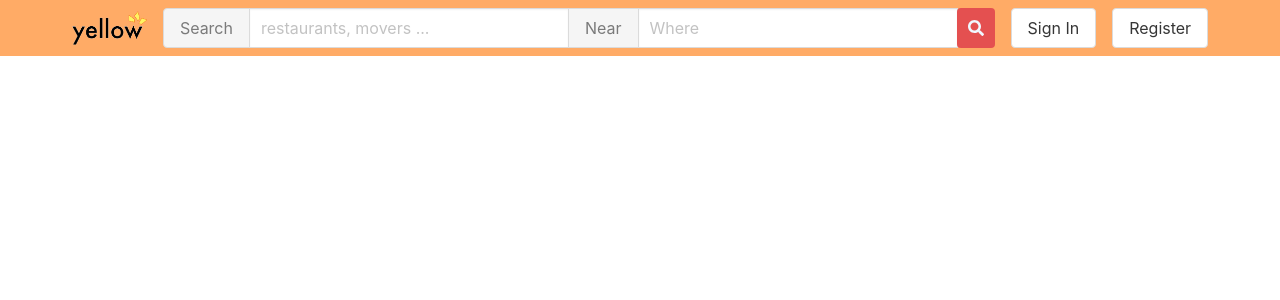
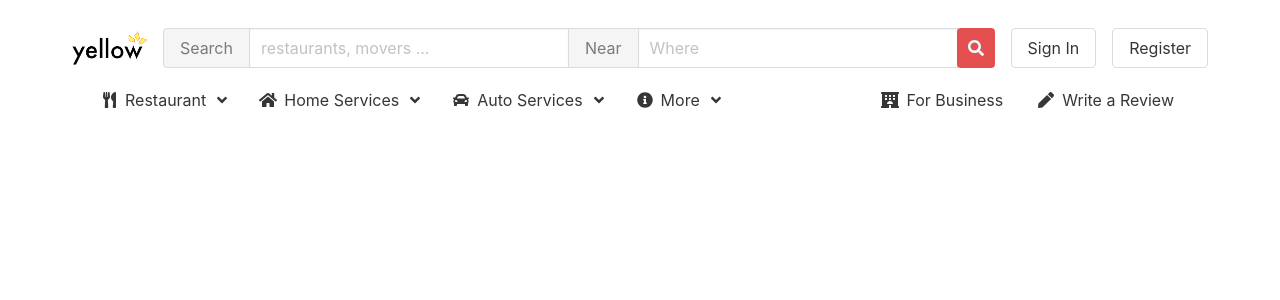
Before and after one commit to saqibhasib/yelp-clone, a React (Create React App) app: page /search in a window 1280 px wide. Shown: the top 300 px of the page. Built offline with nearby package versions, Linux system fonts and the light colour scheme.

Commit message:
add Sub Nav bar

```diff
--- a/src/NavBarMain/NavBarMain.js
+++ b/src/NavBarMain/NavBarMain.js
@@ -8,6 +8,7 @@
         <div className={styles['nav-bar']}>
             <img src={logo} className={styles.logo} alt="logo"/>
             <SearchBar small/>
+
             <button className={`button ${styles['nav-button']}`}>Sign In</button>
             <button className={`button ${styles['nav-button']}`}>Register</button>
         </div>
--- a/src/NavBarMain/NavBarMain.module.css
+++ b/src/NavBarMain/NavBarMain.module.css
@@ -1,9 +1,8 @@
 .nav-bar {
     display: flex;
-    background: rgb(255, 171, 102);
 
-    padding-bottom: .5rem;
-    padding-top: .5rem;
+    padding-bottom: .75rem;
+    padding-top: 1.75rem;
     align-items: center;
     justify-content: center;
 }
--- /dev/null
+++ b/src/NavBarMain/SubNav/SubNav.js
@@ -0,0 +1,32 @@
+import React from 'react';
+import { SubNavItem } from './SubNavItem/SubNavItem';
+import styles from './SubNav.module.css';
+
+export function SubNav(){
+    return(
+        <div className={styles['container']}>
+            <div className={styles['sub-nav']}>
+                <div>
+                    <SubNavItem label='Restaurant' icon='fa-utensils'/>
+                    <SubNavItem label="Home Services" icon='fa-home'/>
+                    <SubNavItem label='Auto Services' icon='fa-car'/>
+                    <SubNavItem label='More' icon='fa-info-circle'/>
+                </div>
+                <div>
+                    <button className={`button ${styles['subnav-button']}`}>
+                        <span className="icon is-small">
+                            <i className="fas fa-hotel"></i>
+                        </span>
+                        <span>For Business</span>
+                    </button>
+                    <button className={`button ${styles['subnav-button']}`}>
+                        <span className="icon is-small">
+                            <i className="fas fa-pen"></i>
+                        </span>
+                        <span>Write a Review</span>
+                    </button>
+                </div>
+            </div>
+        </div>
+    );
+};
--- /dev/null
+++ b/src/NavBarMain/SubNav/SubNav.module.css
@@ -0,0 +1,16 @@
+.sub-nav {
+    display: flex;
+    justify-content: space-between;
+    max-width: 1100px;
+    width: 100%;
+}
+
+.container{
+    display: flex;
+    justify-content: center;
+}
+
+.subnav-button{
+    border: none;
+    margin-left: 0.5rem;
+}
--- /dev/null
+++ b/src/NavBarMain/SubNav/SubNavItem/SubNavItem.js
@@ -0,0 +1,27 @@
+import React from 'react';
+import styles from './SubNavItem.module.css';
+
+export function SubNavItem(props){
+    return(
+        <div className="dropdown is-hoverable">
+            <div className="dropdown-trigger">
+                <button className={`button ${styles['sub-nav-item']}`} aria-haspopup="true" aria-controls="dropdown-menu4">
+                <span className={`icon is-small $styles["search-icon"]`}>
+                    <i className={`fas ${props.icon}`}></i>
+                </span>
+                <span>{props.label}</span>
+                <span className="icon is-small">
+                    <i className="fas fa-angle-down" aria-hidden="true"></i>
+                </span>
+                </button>
+            </div>
+            <div className="dropdown-menu" id="dropdown-menu4" role="menu">
+                <div className="dropdown-content">
+                <div className="dropdown-item">
+                    <p>You can insert <strong>any type of content</strong> within the dropdown menu.</p>
+                </div>
+                </div>
+            </div>
+        </div>
+    );
+}
--- /dev/null
+++ b/src/NavBarMain/SubNav/SubNavItem/SubNavItem.module.css
@@ -0,0 +1,6 @@
+.sub-nav-item{
+    display: flex;
+    align-items: center;
+    border: none;
+    margin-right: 0.5rem;
+}
--- a/src/Search/Search.js
+++ b/src/Search/Search.js
@@ -1,10 +1,12 @@
 import React from 'react';
 import { NavBarMain } from '../NavBarMain/NavBarMain';
+import { SubNav } from '../NavBarMain/SubNav/SubNav';
 
 export function Search(){
     return(
         <div>
             <NavBarMain/>
+            <SubNav/>
         </div>
     );
 }
```
